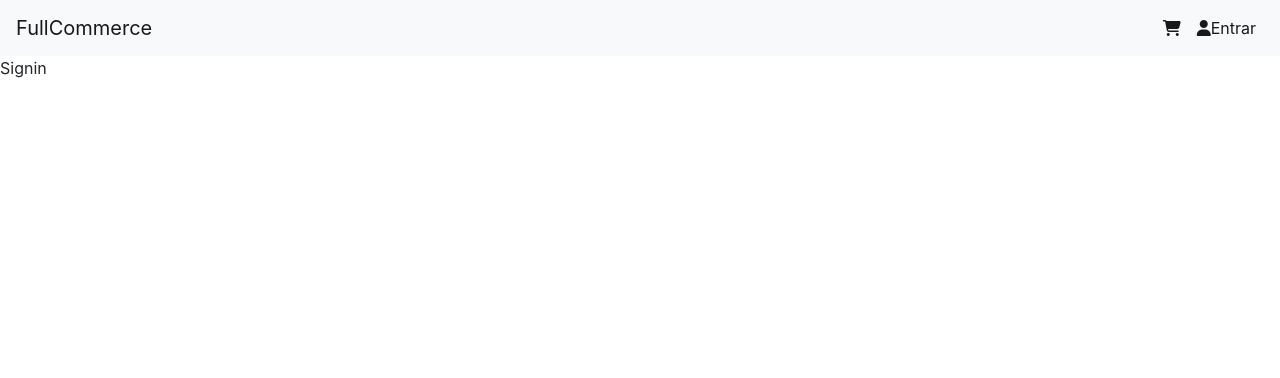
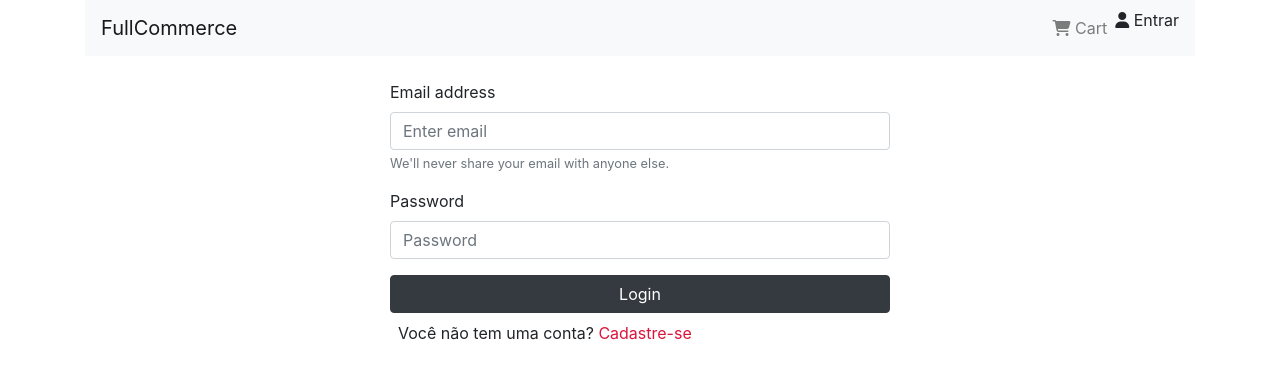
Before and after one commit to menezesmario/fullstackcommerce, a Next.js app: page /signin in a window 1280 px wide. Shown: the top 378 px of the page. Built offline with nearby package versions, Linux system fonts and the light colour scheme.

Commit message:
NavBar ok

```diff
--- a/components/Layout.js
+++ b/components/Layout.js
@@ -3,7 +3,7 @@ import NavBar from './NavBar'
 
 function Layout({children}) {
     return (
-        <div>
+        <div className="container">
             <NavBar />
             {children}
         </div>
--- a/components/NavBar.js
+++ b/components/NavBar.js
@@ -1,7 +1,17 @@
 import React from 'react';
 import Link from 'next/link';
+import { useRouter } from 'next/router'
 
 function NavBar() {
+    const router = useRouter()
+    const isActive = (r) => {
+        if(r === router.pathname){
+        return "active"
+        } else {
+        return ""
+
+        }
+    }
     return (
         <nav className="navbar navbar-expand-lg navbar-light bg-light">
             <Link href="/">
@@ -13,14 +23,14 @@ function NavBar() {
 
             <div className="collapse navbar-collapse justify-content-end" id="navbarSupportedContent">
                 <ul className="navbar-nav">
-                <li className="nav-item active">
+                <li className="nav-item ">
                     <Link href="/cart">
-                        <a className="nav-link"><i className="fas fa-shopping-cart"></i></a>
+                        <a className={"nav-link" + isActive('/cart')}><i className="fas fa-shopping-cart" aria-hidden="true"></i> Cart</a>
                     </Link>
                 </li>
-                <li className="nav-item active">
+                <li className="nav-item ">
                     <Link href="/signin">
-                        <a className="nav-link"><i className="fas fa-user"></i>Entrar</a>
+                        <a className={"nav-link" + isActive('/signin')}><i className="fas fa-user" aria-hidden="true"></i> Entrar</a>
                     </Link>
                 </li>
                 </ul>
--- a/pages/signin.js
+++ b/pages/signin.js
@@ -1,6 +1,28 @@
+import Head from 'next/head'
+import Link from 'next/link'
+
 const Signin =() => {
     return (
-        <div>Signin</div>
+        <div>
+            <Head>
+                <title>Entrar</title>
+            </Head>
+
+            <form className="mx-auto m-4" style={{maxWidth: '500px'}}>
+                <div className="form-group">
+                    <label htmlFor="exampleInputEmail1">Email address</label>
+                    <input type="email" className="form-control" id="exampleInputEmail1" aria-describedby="emailHelp" placeholder="Enter email"/>
+                    <small id="emailHelp" className="form-text text-muted">We'll never share your email with anyone else.</small>
+                </div>
+                <div className="form-group">
+                    <label htmlFor="exampleInputPassword1">Password</label>
+                    <input type="password" className="form-control" id="exampleInputPassword1" placeholder="Password"/>
+                </div>
+
+                <button type="submit" className="btn btn-dark w-100">Login</button>
+                <p className="m-2">Você não tem uma conta?<Link href="/register"><a style={{color: 'crimson'}}> Cadastre-se</a></Link></p>
+            </form>
+        </div>
     )
 }
 
```
Also changed, not shown: pages/register.js (added, +7 -0 lines).
